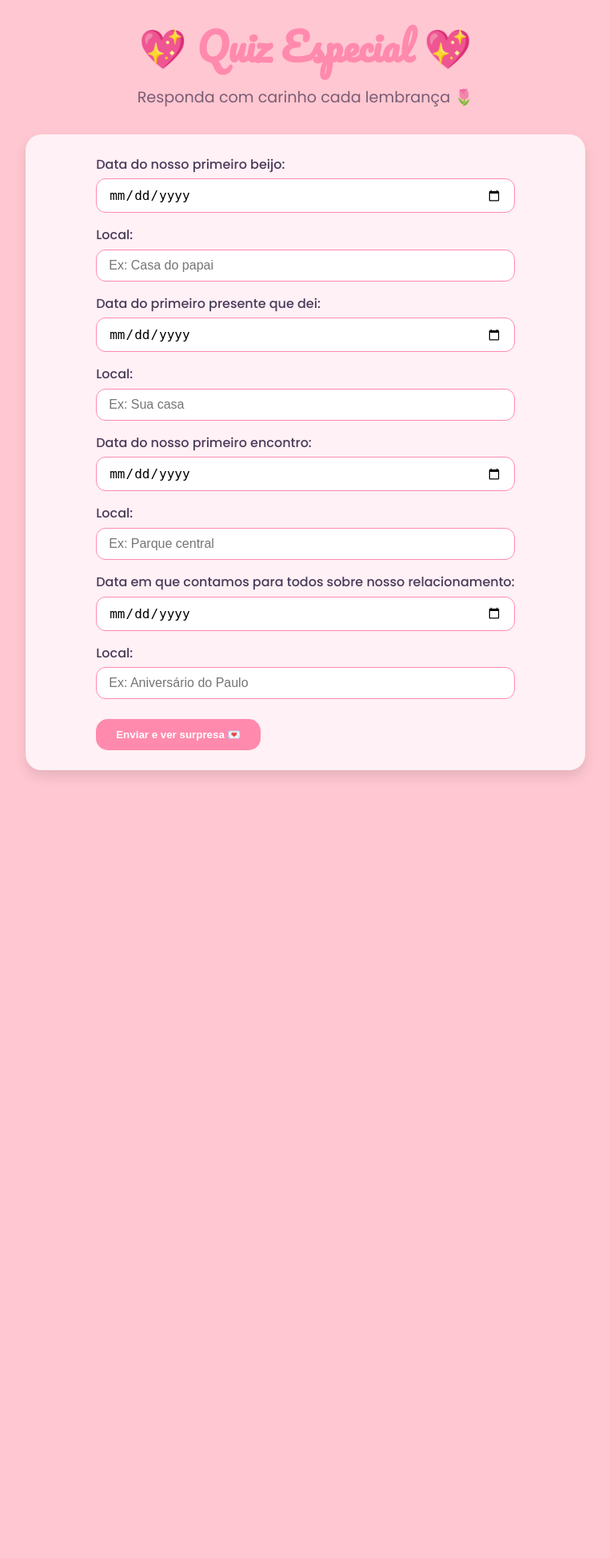
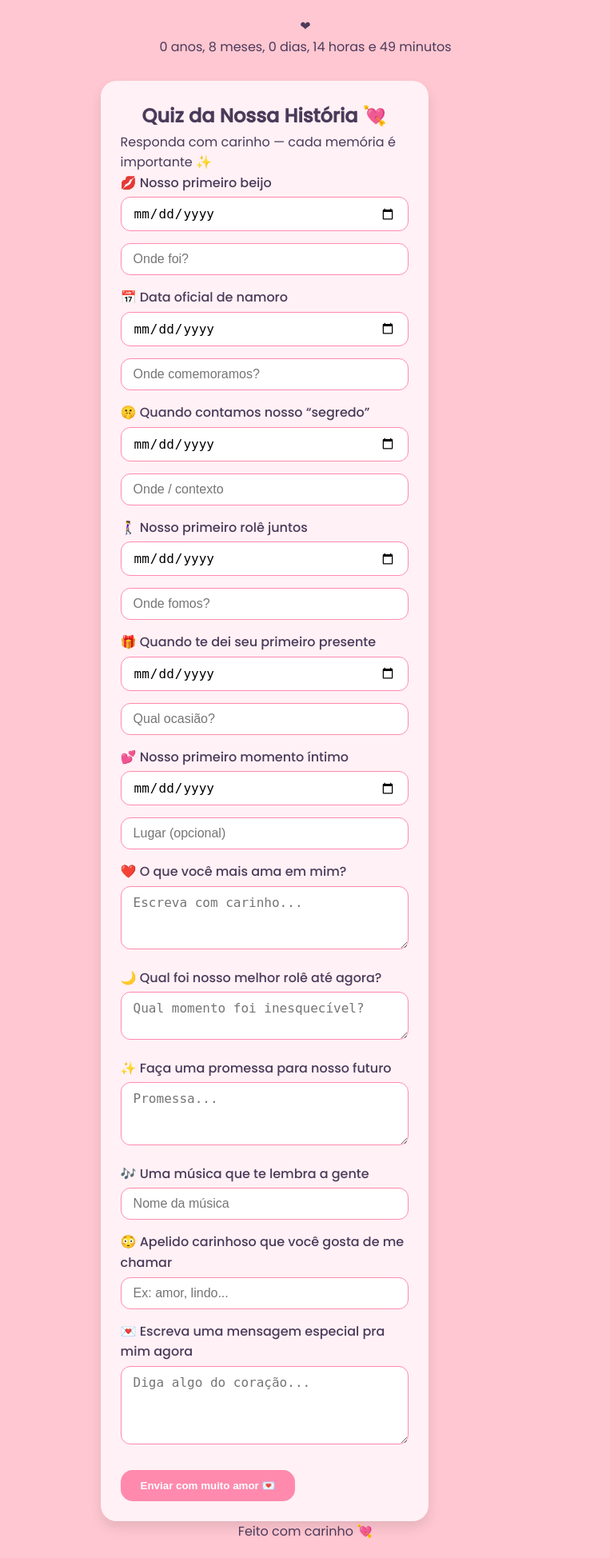
Before and after one commit to paulin2z/Natalia_04, a Flask app: page /quiz in a window 1280 px wide. Shown: the whole page at 80% size, without its empty margins (258-1021 px from the left). Before the commit the page ends 971 px from the top, so only its background shows below. Run offline with Flask 3, Linux system fonts and the light colour scheme.

Commit message:
Quiz atualizado

```diff
--- a/templates/quiz.html
+++ b/templates/quiz.html
@@ -1,58 +1,118 @@
-<!DOCTYPE html>
-<html lang="pt-BR">
-<head>
-    <meta charset="UTF-8">
-    <meta name="viewport" content="width=device-width, initial-scale=1.0">
-    <title>Quiz do Nosso Amor</title>
-    <link rel="stylesheet" href="style.css">
-</head>
-<body>
-    <header>
-        <h1>💖 Quiz Especial 💖</h1>
-        <p>Responda com carinho cada lembrança 🌷</p>
-    </header>
+{% extends "base.html" %}
+{% block title %}Quiz do Amor{% endblock %}
+{% block content %}
+<div class="container">
+    <h2>Quiz da Nossa História 💘</h2>
+    <p class="frase">Responda com carinho — cada memória é importante ✨</p>
 
-    <div class="container">
-        <form action="/quiz" method="POST">
+    <form method="POST" class="quiz-form">
 
-            <!-- Primeiro Beijo -->
-            <label for="primeiro_beijo_date">Data do nosso primeiro beijo:</label>
-            <input type="date" id="primeiro_beijo_date" name="primeiro_beijo_date">
+        <!-- 1 - Primeiro beijo -->
+        <div class="card pergunta-card">
+            <label class="pergunta-titulo">💋 Nosso primeiro beijo</label>
+            <input type="hidden" name="primeiro_beijo_label" value="Nosso primeiro beijo">
+            <div class="linha">
+                <input type="date" name="primeiro_beijo_date" required>
+                <input type="text" name="primeiro_beijo_local" placeholder="Onde foi?" required>
+            </div>
+        </div>
 
-            <label for="primeiro_beijo_local">Local:</label>
-            <input type="text" id="primeiro_beijo_local" name="primeiro_beijo_local" placeholder="Ex: Casa do papai">
+        <!-- 2 - Data oficial namoro -->
+        <div class="card pergunta-card">
+            <label class="pergunta-titulo">📅 Data oficial de namoro</label>
+            <input type="hidden" name="data_namoro_label" value="Data oficial de namoro">
+            <div class="linha">
+                <input type="date" name="data_namoro_date" required>
+                <input type="text" name="data_namoro_local" placeholder="Onde comemoramos?" required>
+            </div>
+        </div>
 
-            <input type="hidden" name="primeiro_beijo_label" value="Primeiro Beijo">
+        <!-- 3 - Segredo pro mundo -->
+        <div class="card pergunta-card">
+            <label class="pergunta-titulo">🤫 Quando contamos nosso “segredo”</label>
+            <input type="hidden" name="segredo_label" value="Quando contamos nosso segredo">
+            <div class="linha">
+                <input type="date" name="segredo_date" required>
+                <input type="text" name="segredo_local" placeholder="Onde / contexto" required>
+            </div>
+        </div>
 
-            <!-- Primeiro Presente -->
-            <label for="primeiro_presente_date">Data do primeiro presente que dei:</label>
-            <input type="date" id="primeiro_presente_date" name="primeiro_presente_date">
+        <!-- 5 - Primeiro rolê -->
+        <div class="card pergunta-card">
+            <label class="pergunta-titulo">🚶‍♀️ Nosso primeiro rolê juntos</label>
+            <input type="hidden" name="primeiro_rolê_label" value="Primeiro rolê juntos">
+            <div class="linha">
+                <input type="date" name="primeiro_rolê_date" required>
+                <input type="text" name="primeiro_rolê_local" placeholder="Onde fomos?" required>
+            </div>
+        </div>
 
-            <label for="primeiro_presente_local">Local:</label>
-            <input type="text" id="primeiro_presente_local" name="primeiro_presente_local" placeholder="Ex: Sua casa">
+        <!-- 6 - Primeiro presente -->
+        <div class="card pergunta-card">
+            <label class="pergunta-titulo">🎁 Quando te dei seu primeiro presente</label>
+            <input type="hidden" name="primeiro_presente_label" value="Primeiro presente">
+            <div class="linha">
+                <input type="date" name="primeiro_presente_date" required>
+                <input type="text" name="primeiro_presente_local" placeholder="Qual ocasião?" required>
+            </div>
+        </div>
 
-            <input type="hidden" name="primeiro_presente_label" value="Primeiro Presente">
+        <!-- 7 - Primeiro momento íntimo (delicado) -->
+        <div class="card pergunta-card">
+            <label class="pergunta-titulo">💕 Nosso primeiro momento íntimo</label>
+            <input type="hidden" name="primeiro_intimo_label" value="Primeiro momento íntimo">
+            <div class="linha">
+                <input type="date" name="primeiro_intimo_date" required>
+                <input type="text" name="primeiro_intimo_local" placeholder="Lugar (opcional)" >
+            </div>
+        </div>
 
-            <!-- Primeiro Encontro -->
-            <label for="primeiro_encontro_date">Data do nosso primeiro encontro:</label>
-            <input type="date" id="primeiro_encontro_date" name="primeiro_encontro_date">
+        <!-- 8 - O que mais ama em você -->
+        <div class="card pergunta-card">
+            <label class="pergunta-titulo">❤️ O que você mais ama em mim?</label>
+            <input type="hidden" name="o_que_ama_label" value="O que mais ama em mim">
+            <textarea name="o_que_ama" rows="3" placeholder="Escreva com carinho..." required></textarea>
+        </div>
 
-            <label for="primeiro_encontro_local">Local:</label>
-            <input type="text" id="primeiro_encontro_local" name="primeiro_encontro_local" placeholder="Ex: Parque central">
+        <!-- 9 - Melhor rolê -->
+        <div class="card pergunta-card">
+            <label class="pergunta-titulo">🌙 Qual foi nosso melhor rolê até agora?</label>
+            <input type="hidden" name="melhor_rolê_label" value="Melhor rolê">
+            <textarea name="melhor_rolê" rows="2" placeholder="Qual momento foi inesquecível?" required></textarea>
+        </div>
 
-            <input type="hidden" name="primeiro_encontro_label" value="Primeiro Encontro">
+        <!-- 10 - Promessa -->
+        <div class="card pergunta-card">
+            <label class="pergunta-titulo">✨ Faça uma promessa para nosso futuro</label>
+            <input type="hidden" name="promessa_label" value="Promessa para o futuro">
+            <textarea name="promessa" rows="3" placeholder="Promessa..." required></textarea>
+        </div>
 
-            <!-- Nosso Segredo -->
-            <label for="nosso_segredo_date">Data em que contamos para todos sobre nosso relacionamento:</label>
-            <input type="date" id="nosso_segredo_date" name="nosso_segredo_date">
+        <!-- 11 - Música -->
+        <div class="card pergunta-card">
+            <label class="pergunta-titulo">🎶 Uma música que te lembra a gente</label>
+            <input type="hidden" name="musica_label" value="Música que lembra a gente">
+            <input type="text" name="musica" placeholder="Nome da música" required>
+        </div>
 
-            <label for="nosso_segredo_local">Local:</label>
-            <input type="text" id="nosso_segredo_local" name="nosso_segredo_local" placeholder="Ex: Aniversário do Paulo">
+        <!-- 12 - Apelido -->
+        <div class="card pergunta-card">
+            <label class="pergunta-titulo">😳 Apelido carinhoso que você gosta de me chamar</label>
+            <input type="hidden" name="apelido_label" value="Apelido carinhoso">
+            <input type="text" name="apelido" placeholder="Ex: amor, lindo..." required>
+        </div>
 
-            <input type="hidden" name="nosso_segredo_label" value="Nosso Segredo">
+        <!-- 13 - Mensagem especial -->
+        <div class="card pergunta-card">
+            <label class="pergunta-titulo">💌 Escreva uma mensagem especial pra mim agora</label>
+            <input type="hidden" name="mensagem_label" value="Mensagem especial">
+            <textarea name="mensagem" rows="4" placeholder="Diga algo do coração..." required></textarea>
+        </div>
 
-            <button type="submit">Enviar e ver surpresa 💌</button>
-        </form>
-    </div>
-</body>
-</html>
+        <div class="acao-botoes">
+            <button type="submit" class="btn">Enviar com muito amor 💌</button>
+        </div>
+
+    </form>
+</div>
+{% endblock %}
```
Also changed, not shown: templates/index.html (+14 -19 lines), templates/surpresa.html (+15 -30 lines).
